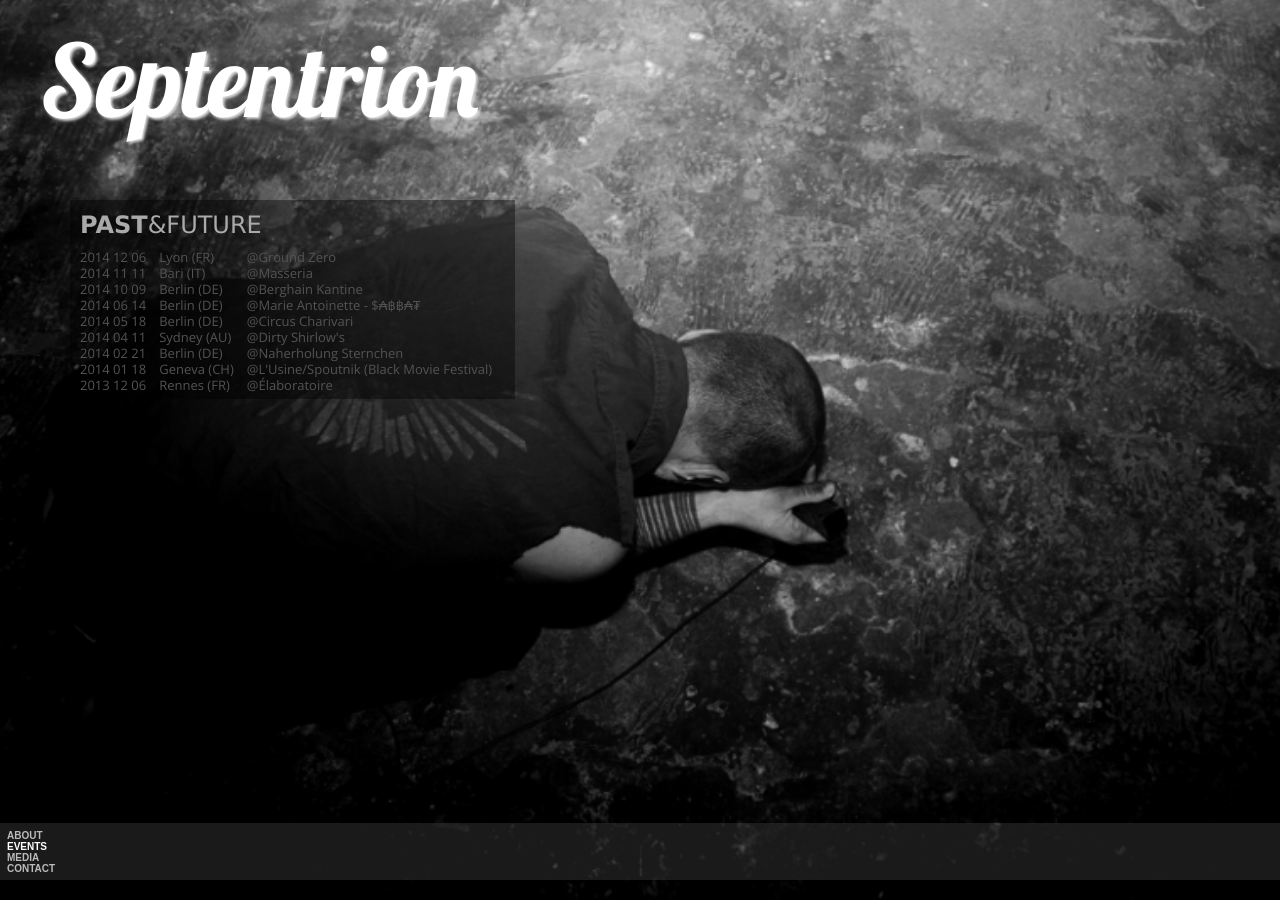
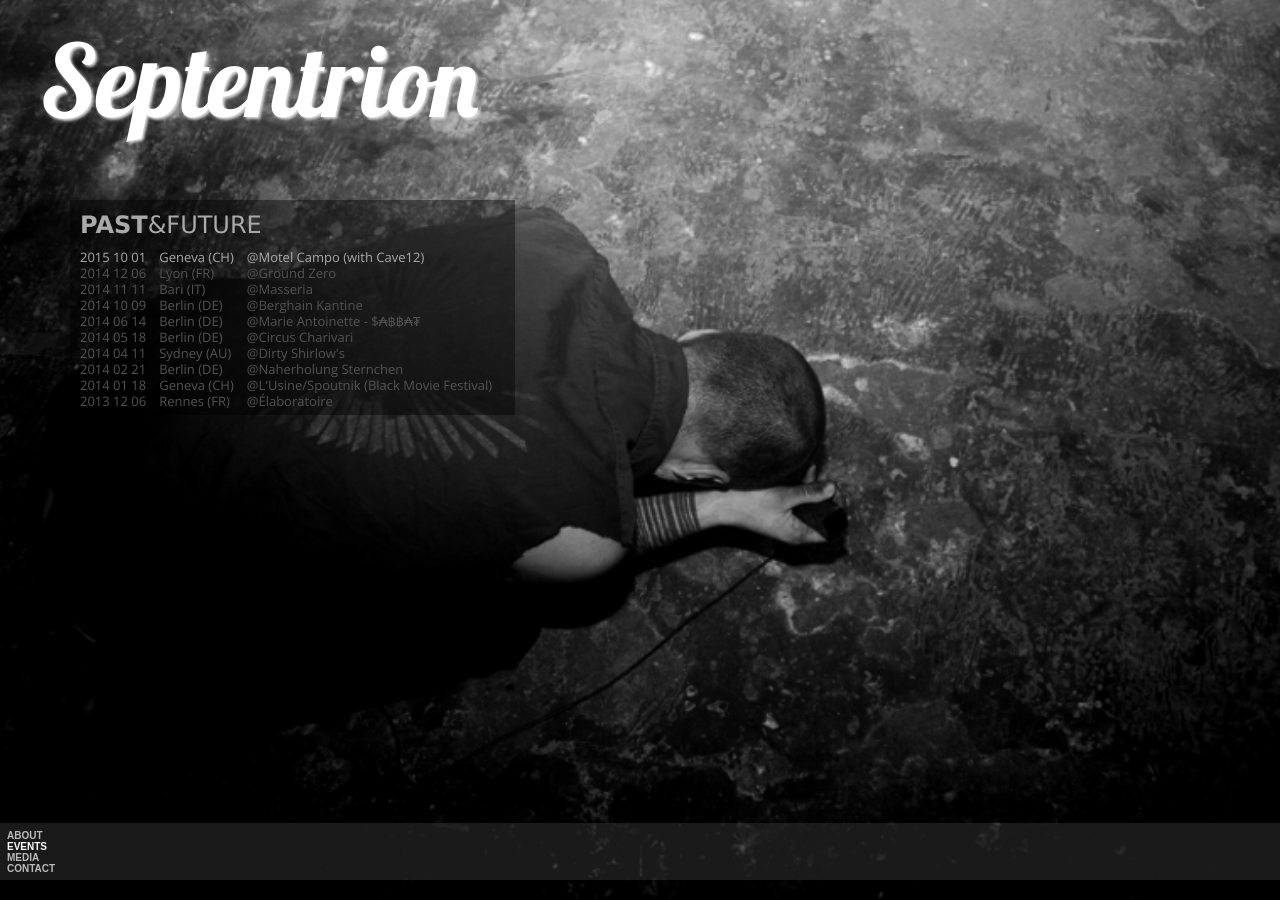
Before and after one commit to gusano/septentrion, a Jekyll site: the page built from events/index.md, in a window 1280 px wide. Built offline with Jekyll 4.4.1, drawn with Linux system fonts in a browser that asks for light colours; nearby versions of some CDN libraries.

Commit message:
events: add event

```diff
--- a/events/index.md
+++ b/events/index.md
@@ -10,6 +10,11 @@ group: index
 <h2><b>PAST</b>&FUTURE</h2>
 <table>
 <tbody>
+  <tr>
+    <td class="date">2015 10 01</td>
+    <td class="city">Geneva (CH)</td>
+    <td class="location">@Motel Campo (with Cave12)</td>
+  </tr>
   <tr>
     <td class="date">2014 12 06</td>
     <td class="city">Lyon (FR)</td>
```
